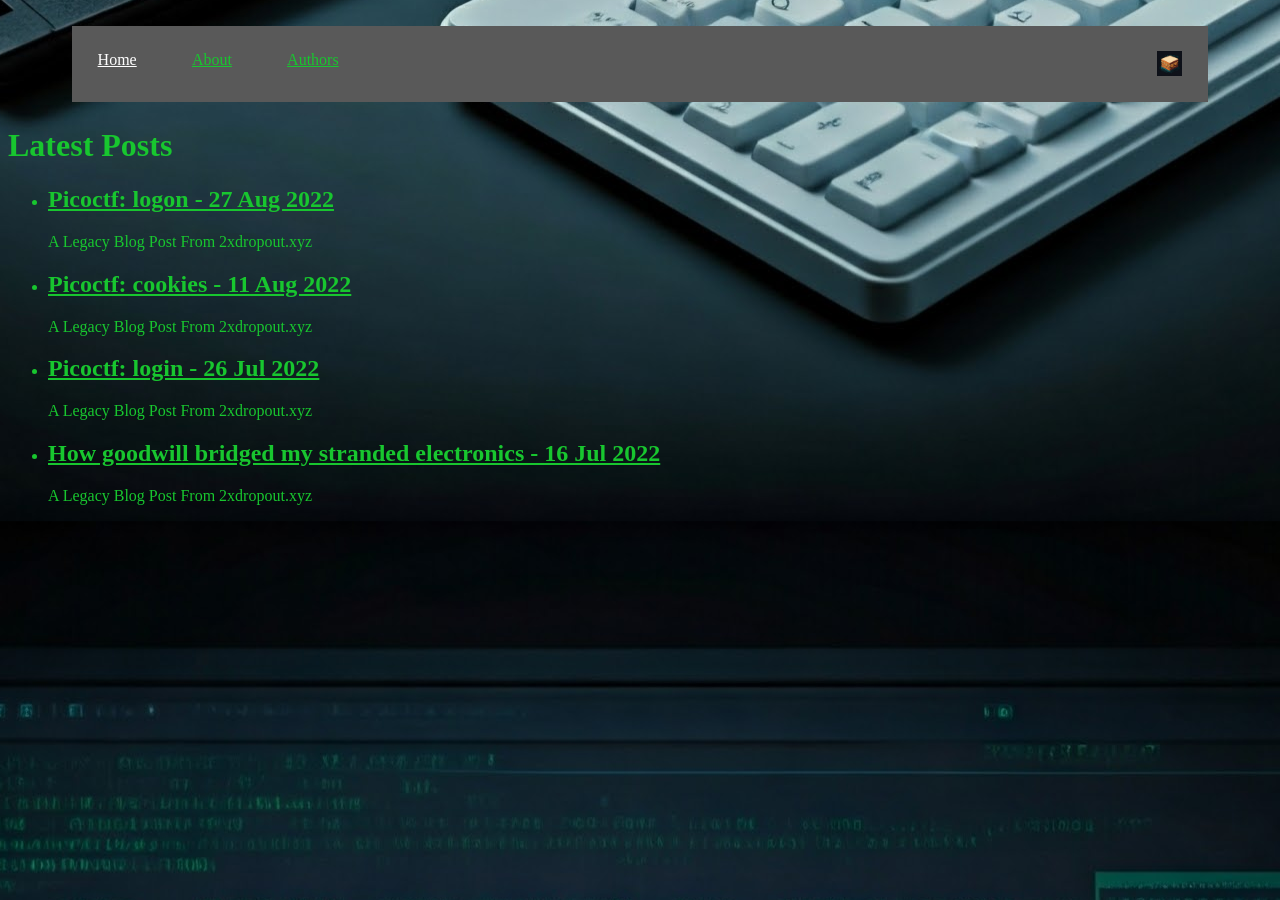
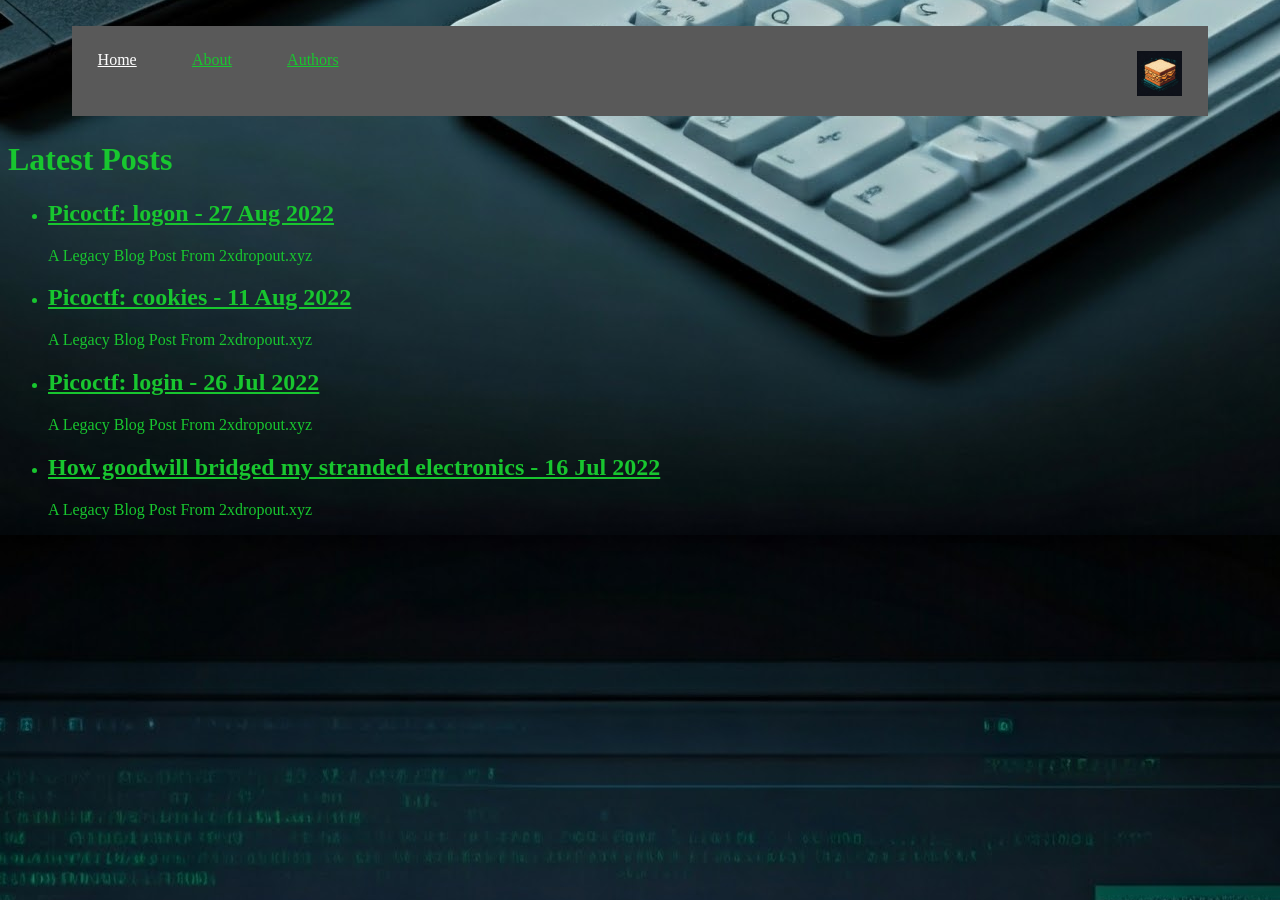
Before and after one commit to Philip-Otter/pbandt.github.io, a Jekyll site: the page built from index.html, in a window 1280 px wide. Built offline with Jekyll 4.4.1, drawn with Linux system fonts in a browser that asks for light colours.

Commit message:
Update main.css

```diff
--- a/assets/css/main.css
+++ b/assets/css/main.css
@@ -25,6 +25,7 @@ a:visited{ /* This is an attempt to not have all those ugly purple links everywh
   background-color: #595959;
   overflow: hidden;
   margin: 2vw 5vw;
+  max-height: 10vh;
 }
 
 .navBar a {
@@ -35,6 +36,6 @@ a:visited{ /* This is an attempt to not have all those ugly purple links everywh
 .navBar img {
   margin: 2vw;
   float: right;
-  max-height: 25px;
-  max-width: 25px;
+  max-height: 5vh;
+  max-width: 5vh;
 }
```
